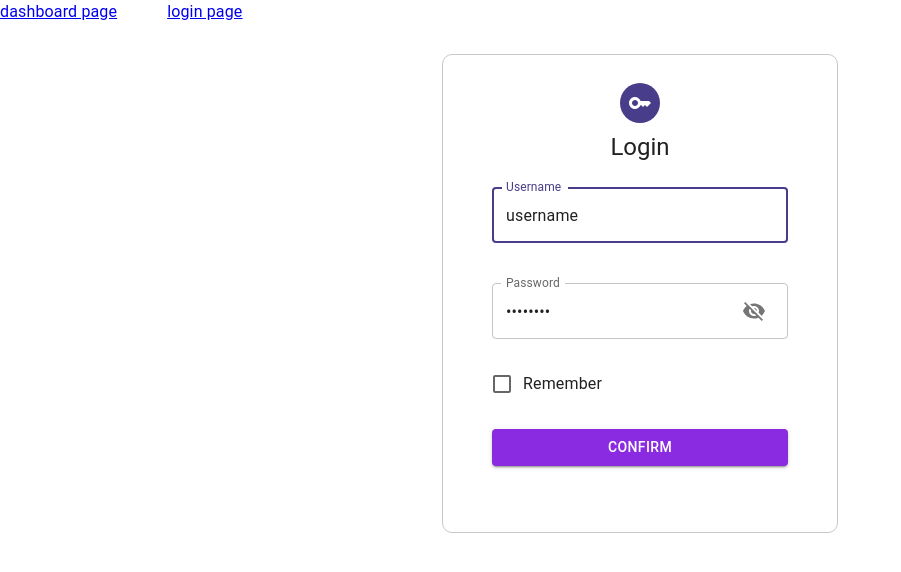
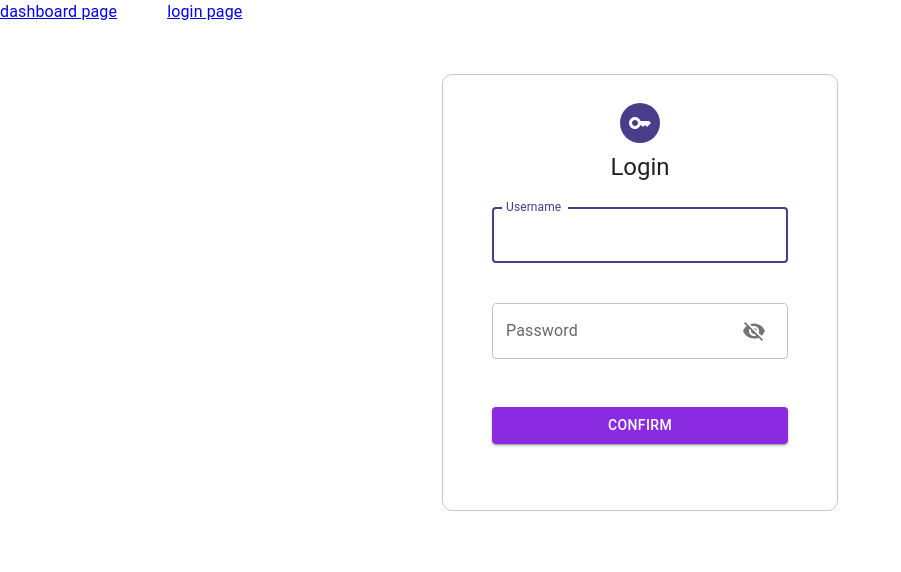
Before and after one commit to karimhaj/Skills-test, a React (Create React App) app: page / in a window 1280 px wide. Shown: the top 572 px of the page, without its empty margins (0-901 px from the left). Built offline with nearby package versions, Linux system fonts and the light colour scheme.

Commit message:
remove remember checkbox

```diff
--- a/src/components/LoginPage.tsx
+++ b/src/components/LoginPage.tsx
@@ -32,8 +32,8 @@ export default function SignIn() {
       formState: {errors}
     } = useForm({
       defaultValues:{
-        username: 'username',
-        password: 'password'
+        username: '',
+        password: ''
       }
     });
     //const [success, setSuccess] = useState(false);
@@ -53,7 +53,7 @@ export default function SignIn() {
             border: '1px solid rgb(200,200,200)',
             padding: '20px 20px 50px',
             borderRadius: '10px',
-            marginTop: '30px',
+            marginTop: '50px',
             display: 'flex',
             flexDirection: 'column',
             alignItems: 'center',
@@ -103,10 +103,10 @@ export default function SignIn() {
               }}
             />
             <p>{errors.password?.message}</p>
-            <FormControlLabel
+            {/* <FormControlLabel
               control={<Checkbox value="remember" color="secondary" />}
               label="Remember"
-            />
+            /> */}
             <Button
               type="submit"
               fullWidth
```
